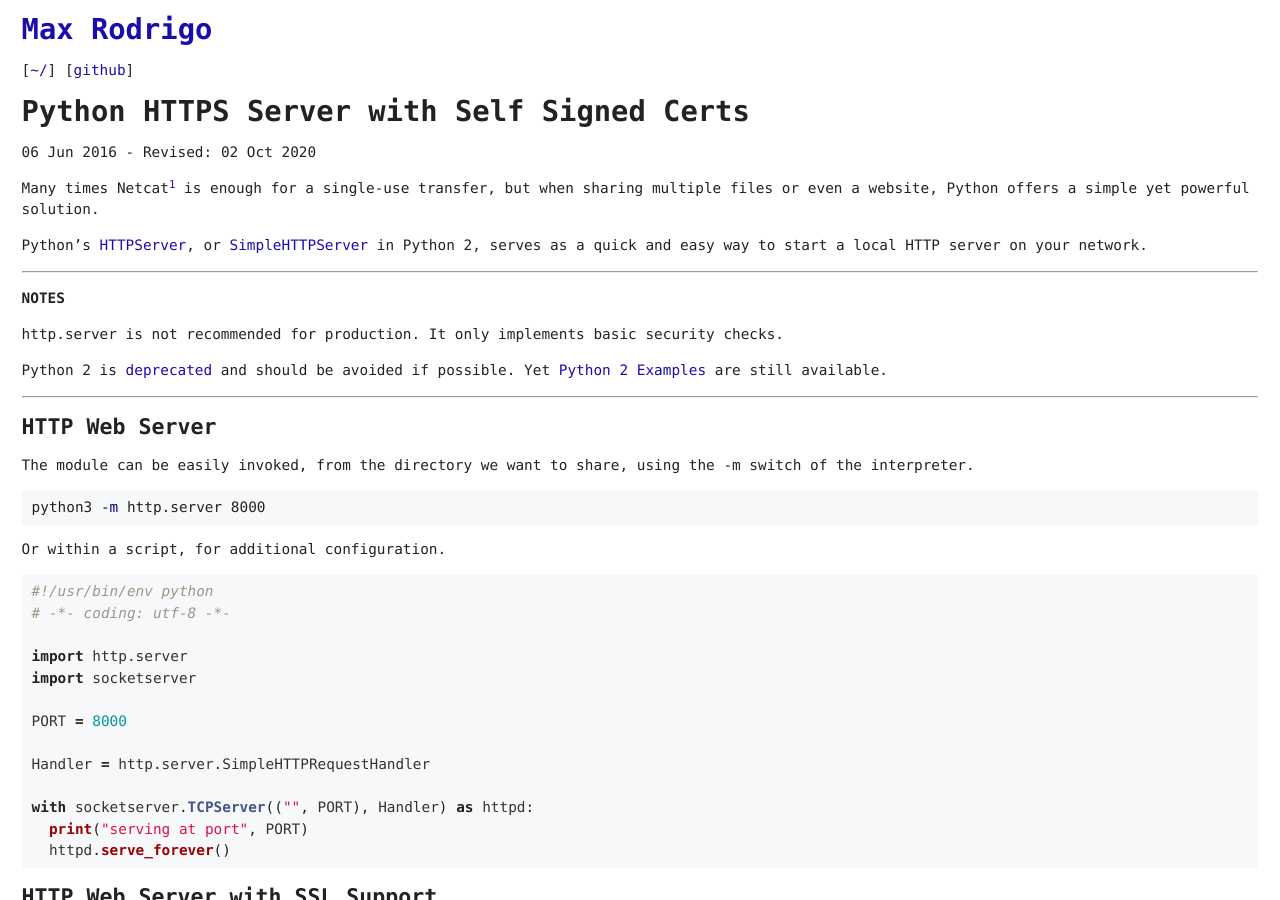
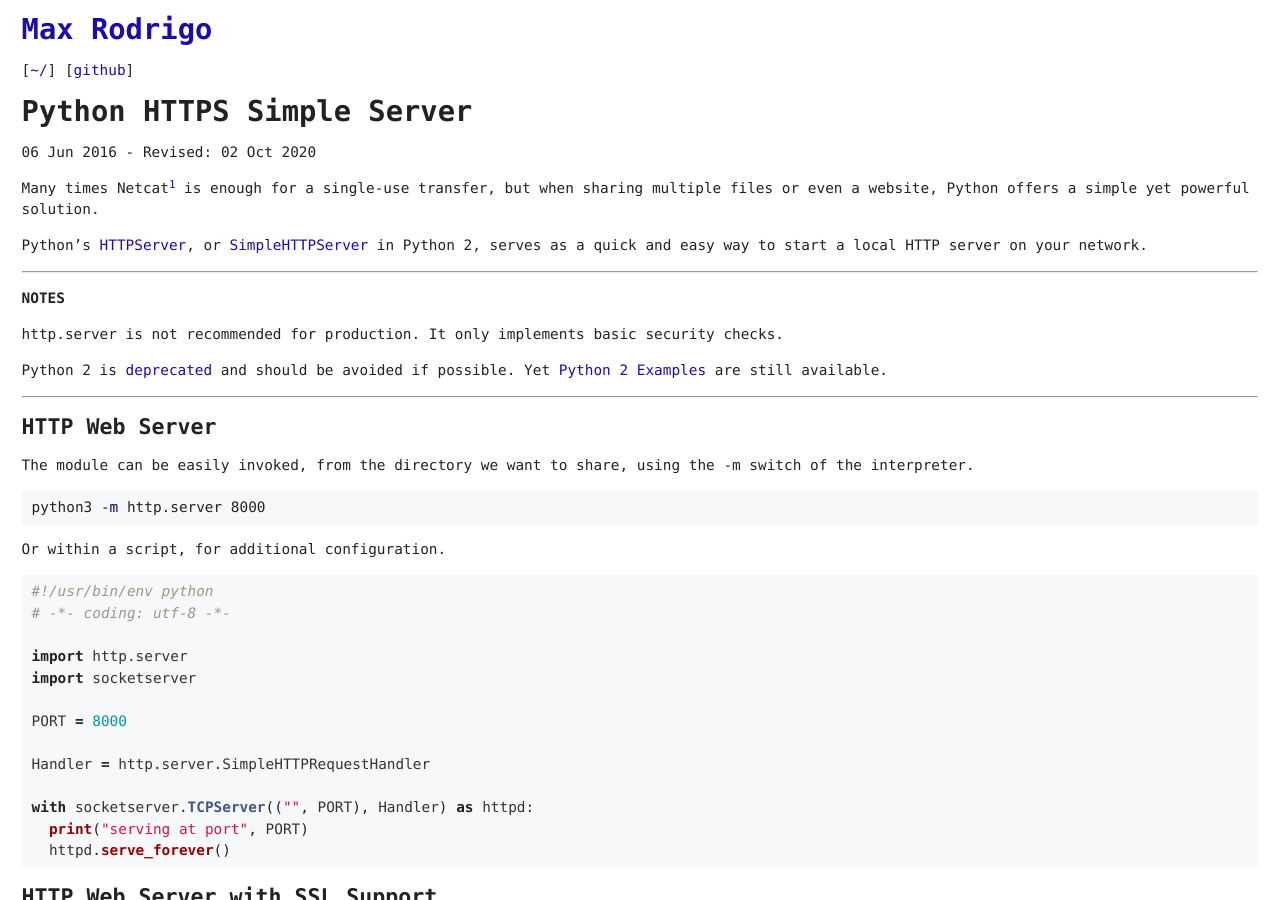
Before and after one commit to maxrodrigo/maxrodrigo.github.io, a Jekyll site: the page built from _posts/2016-06-06-python-https-simple-server.md, in a window 1280 px wide and 900 px high. Built offline with Jekyll 4.4.1, drawn with Linux system fonts in a browser that asks for light colours; some web fonts are replaced.

Commit message:
Rename python server post

```diff
--- a/_posts/2016-06-06-python-server-ssl-certificate.md
+++ b/_posts/2016-06-06-python-https-simple-server.md
@@ -1,5 +1,5 @@
 ---
-title: Python HTTPS Server with Self Signed Certs
+title: Python HTTPS Simple Server
 last_modified_at: 2020-10-02 12:02:27+0200
 ---
 
```
